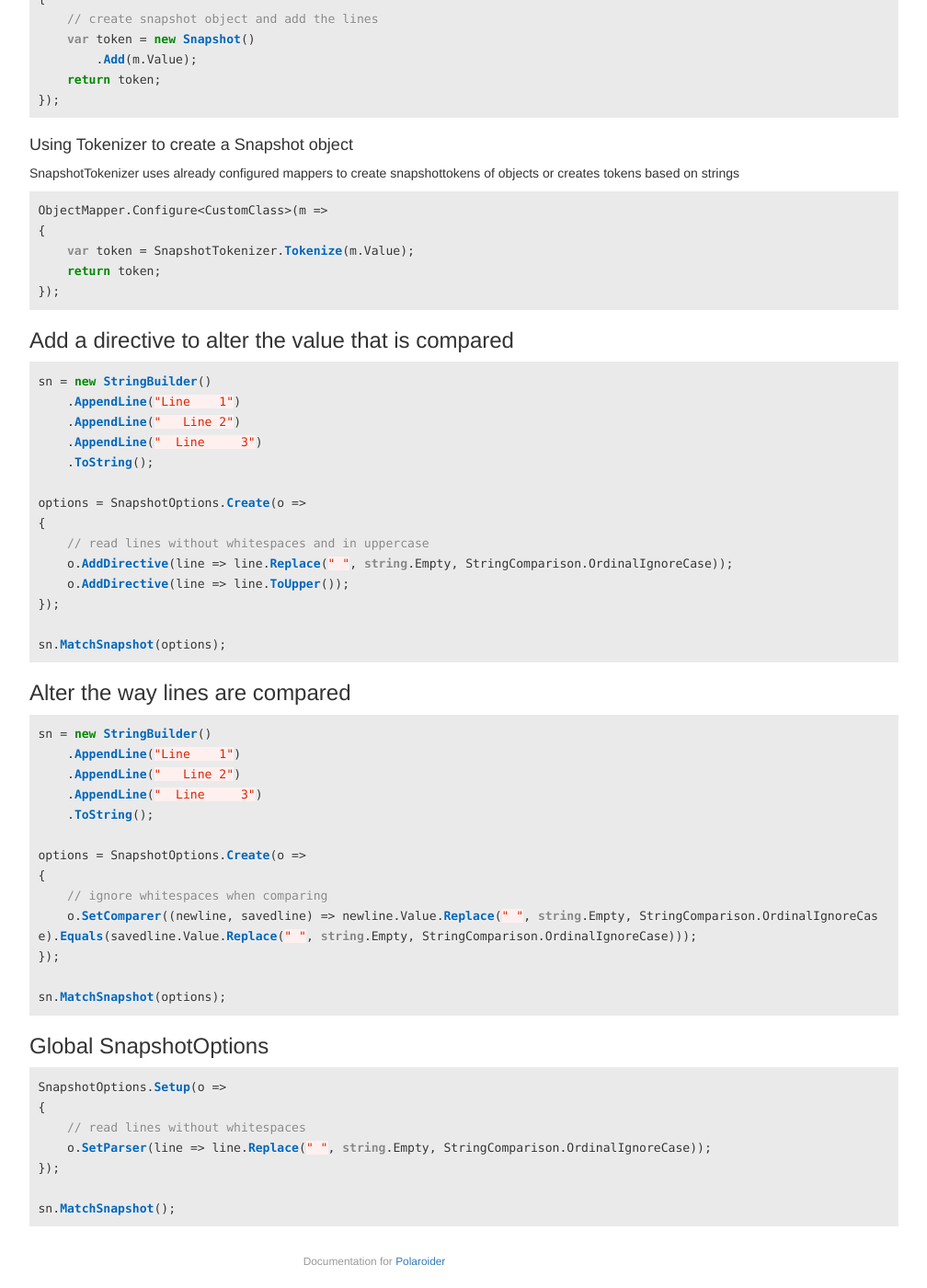
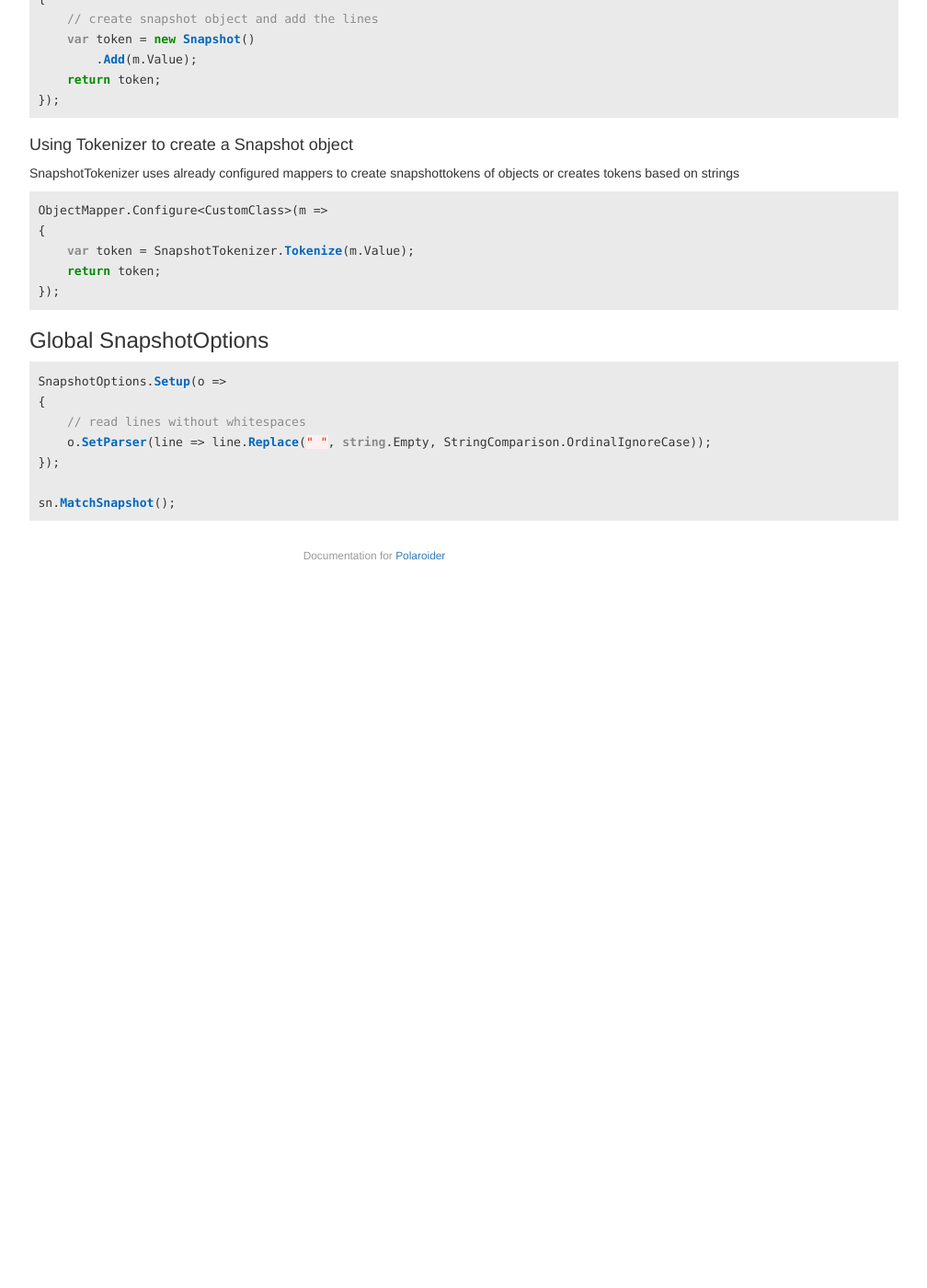
Before and after one commit to WickedFlame/Polaroider, a Jekyll site: the page built from docs/objects.md, in a window 1280 px wide and 1400 px high, scrolled down 605 px. Shown: the whole window at 92% size, without its empty margins (233-1241 px from the left). Built offline with Jekyll 4.4.1, drawn with Linux system fonts in a browser that asks for light colours; after the commit the page ends 1238 px from its top, so only the background shows below that; some of the changed text lies outside the part shown.

Commit message:
Update docs

````diff
--- a/docs/_includes/navigation.html
+++ b/docs/_includes/navigation.html
@@ -5,8 +5,11 @@
     <li {% if page.url == "/roadmap.html" %}class="active"{% endif %}><a href="{{ site.baseurl }}/roadmap">Roadmap</a></li>
     <li class="nav-header">Documentation</li>
     <li {% if page.url == "/api.html" %}class="active"{% endif %}><a href="{{ site.baseurl }}/api">Snapshot testing</a></li>
-    <li {% if page.url == "/objects.html" %}class="active"{% endif %}><a href="{{ site.baseurl }}/objects">Snapshoting objects</a></li>
-    <li {% if page.url == "/frameworks.html" %}class="active"{% endif %}><a href="{{ site.baseurl }}/frameworks">Supported Frameworks</a></li>
+    <li {% if page.url == "/objects.html" %}class="active"{% endif %}><a href="{{ site.baseurl }}/api">Snapshoting objects</a></li>
+    <li {% if page.url == "/directives.html" %}class="active"{% endif %}><a href="{{ site.baseurl }}/api">Customizing Snapshot creation</a></li>
+    <li {% if page.url == "/comparer.html" %}class="active"{% endif %}><a href="{{ site.baseurl }}/api">Customizing Snapshot comparation</a></li>
+    <li {% if page.url == "/options.html" %}class="active"{% endif %}><a href="{{ site.baseurl }}/api">SnapshotOptions</a></li>
+    <li {% if page.url == "/frameworks.html" %}class="active"{% endif %}><a href="{{ site.baseurl }}/fremeworks">Supported Frameworks</a></li>
 
 
     <!-- <li class="nav-header">How-To</li>
--- a/docs/objects.md
+++ b/docs/objects.md
@@ -45,41 +45,6 @@ ObjectMapper.Configure<CustomClass>(m =>
 });
 ```
 
-### Add a directive to alter the value that is compared
-```csharp
-sn = new StringBuilder()
-    .AppendLine("Line    1")
-    .AppendLine("   Line 2")
-    .AppendLine("  Line     3")
-    .ToString();
-
-options = SnapshotOptions.Create(o =>
-{
-    // read lines without whitespaces and in uppercase
-    o.AddDirective(line => line.Replace(" ", string.Empty, StringComparison.OrdinalIgnoreCase));
-    o.AddDirective(line => line.ToUpper());
-});
-
-sn.MatchSnapshot(options);
-```
-
-### Alter the way lines are compared
-```csharp
-sn = new StringBuilder()
-    .AppendLine("Line    1")
-    .AppendLine("   Line 2")
-    .AppendLine("  Line     3")
-    .ToString();
-
-options = SnapshotOptions.Create(o =>
-{
-    // ignore whitespaces when comparing
-    o.SetComparer((newline, savedline) => newline.Value.Replace(" ", string.Empty, StringComparison.OrdinalIgnoreCase).Equals(savedline.Value.Replace(" ", string.Empty, StringComparison.OrdinalIgnoreCase)));
-});
-
-sn.MatchSnapshot(options);
-```
-
 ### Global SnapshotOptions
 ```csharp
 SnapshotOptions.Setup(o =>
````
Also changed, not shown: docs/comparer.md (added, +36 -0 lines), docs/directives.md (added, +54 -0 lines), docs/options.md (added, +40 -0 lines).
